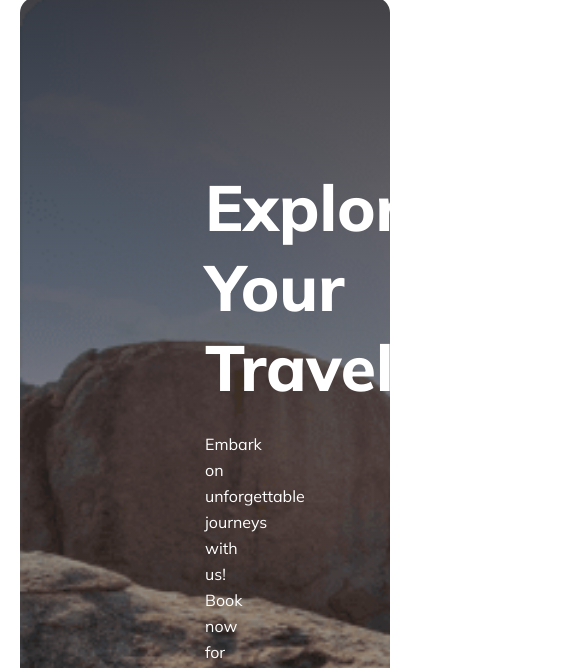
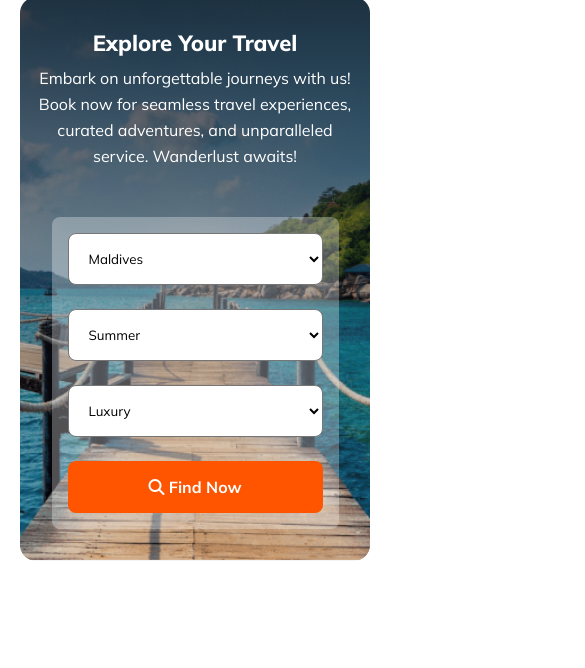
Before and after one commit to MiM1303/Assignment-2, a plain HTML site: page index.html in a window 390 px wide. Shown: the part 148-816 px from the top of the page, 585 px wide, since content can reach past the window. Drawn offline with Linux system fonts and the light colour scheme.

Commit message:
made banner responsive and added minor changes

```diff
--- a/index.html
+++ b/index.html
@@ -36,7 +36,7 @@
                 <option value="Maldives">Maldives</option>
                 <option value="Indonesia">Indonesia</option>
                 <option value="Srilanka">Srilanka</option>
-                <option value="North America">North America</option>
+                <!-- <option value="North America">North America</option> -->
                 <option value="Kashmir">Kashmir</option>
                 <option value="Bangladesh">Bangladesh</option>
                 <option value="Bandarban">Bandarban</option>
--- a/styles/styles.css
+++ b/styles/styles.css
@@ -75,6 +75,8 @@
         text-align: center;
         padding: 106px 185px;
         justify-content: center;
+        max-height: 500px;
+        margin: 0 0;
 
     }
 
@@ -83,6 +85,7 @@
         font-size: 4rem;
         font-weight: 800;
         margin-bottom: 24px;
+        margin-top: 0px;
     }
 
     .banner-container p{
@@ -129,6 +132,8 @@
         margin-right: 20px;
         margin-top: 19px;
     }
+
+    /* NAV */
     nav ul{
         display: none;
     }
@@ -137,7 +142,38 @@
         margin-top: 20px;
     }
 
+    /* BANNER */
+    .banner-container{
+        flex-direction: column;
+        padding: 32px 17px;
+        background-position: center center;
+    }
 
+    .banner-container .options-menu{
+        flex-direction: column;
+        text-align: center;
+        max-width: 255px;
+
+    }
+
+    .banner-container h3{
+        font-size: 22px;
+        margin-bottom: 8px;
+    }
+
+    .banner-container p3{
+        font-size: 0.875rem;
+        margin-bottom: 32px;
+    }
+
+    .banner-container select{
+        margin-top: 0px;
+        max-width: 255px;
+    }
+
+    .btn-primary{
+        max-width: 255px;
+    }
 
 
 
```
